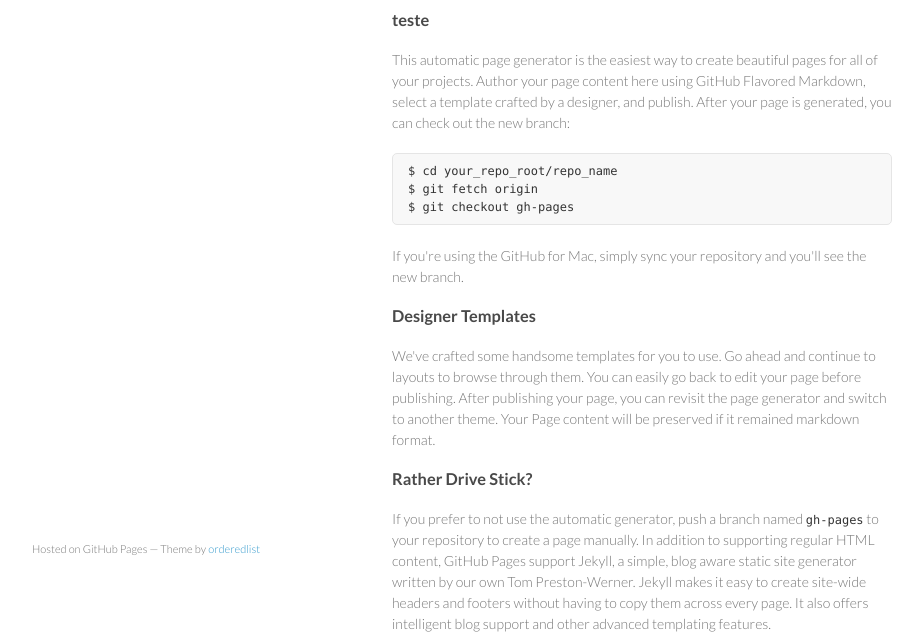
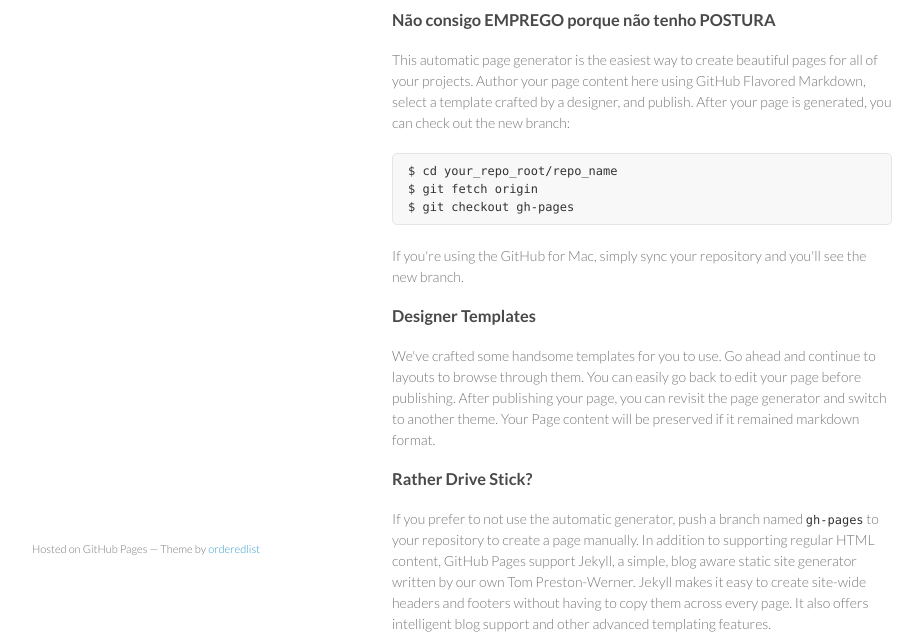
Before and after one commit to FabioVerdi/fabioverdi, a plain HTML site: page index.html in a window 1280 px wide. Shown: the part 172-806 px from the top of the page, without its empty margins (178-1101 px from the left). Drawn offline with Linux system fonts and the light colour scheme.

Commit message:
Alterando title

```diff
--- a/index.html
+++ b/index.html
@@ -43,7 +43,7 @@
           </ul>
         </nav>
 
-        <h3>teste</h3>
+        <h3>Não consigo EMPREGO porque não tenho POSTURA</h3>
 
 <p>This automatic page generator is the easiest way to create beautiful pages for all of your projects. Author your page content here using GitHub Flavored Markdown, select a template crafted by a designer, and publish. After your page is generated, you can check out the new branch:</p>
 
```
